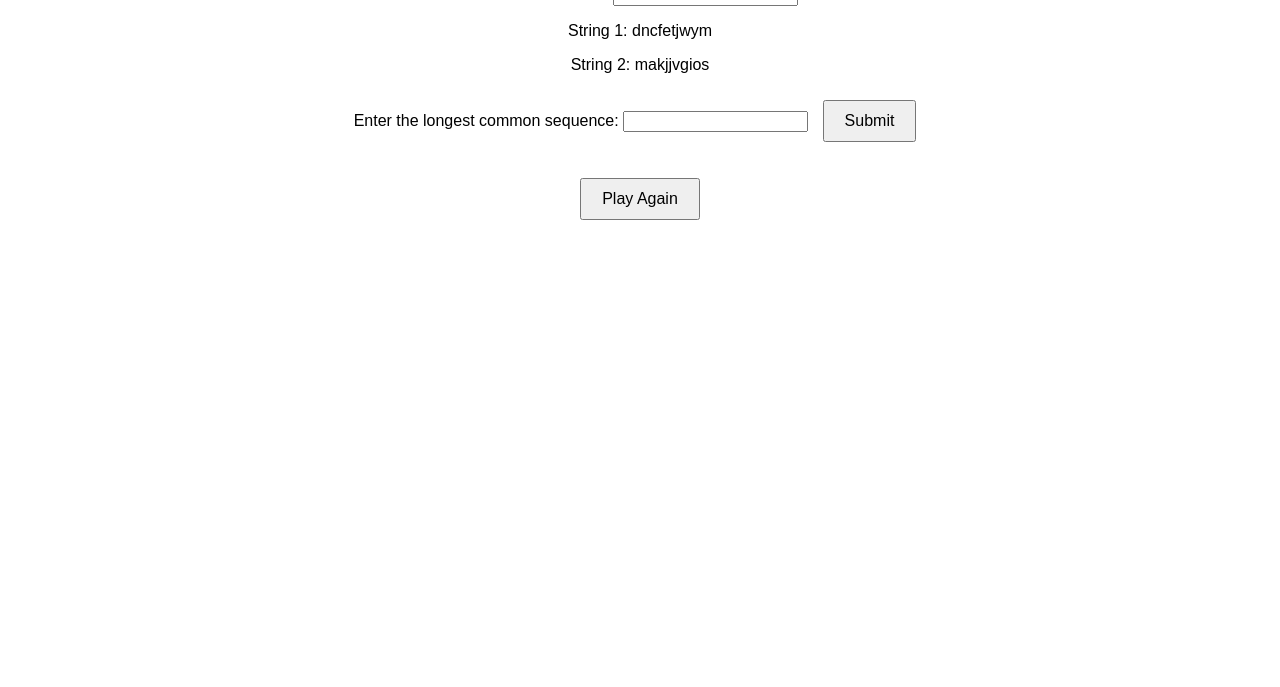
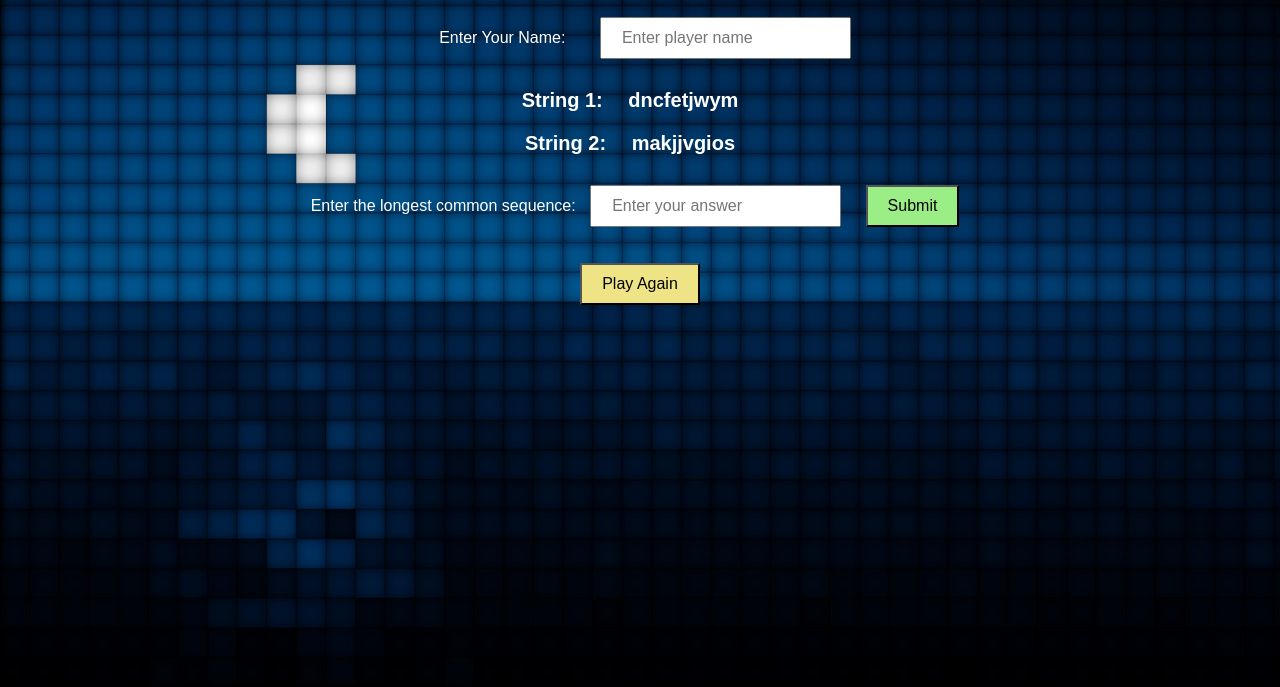
Before and after one commit to Hackerstreet-SL/DSA-Games, a website: page longest-common-sequence-game/public/index.html in a window 1280 px wide. Shown: the part 113-800 px from the top of the page. Drawn offline with Linux system fonts and the light colour scheme; files that its build step writes are made by us from their sources.

Commit message:
update files and add styles

```diff
--- a/longest-common-sequence-game/public/index.html
+++ b/longest-common-sequence-game/public/index.html
@@ -1,37 +1,35 @@
 <!DOCTYPE html>
 <html lang="en">
+
 <head>
   <meta charset="UTF-8">
   <meta name="viewport" content="width=device-width, initial-scale=1.0">
   <link rel="stylesheet" href="styles.css">
-  <title>Longest Common Sequence Game</title>
+  <title>LCS Game</title>
 </head>
+
 <body>
-  <header align="center">
-    <h1>Welcome to the Longest Common Sequence Game!</h1>
-  </header>
+  <h1>Welcome to the Longest Common Sequence Game!</h1>
+  <main>
+    <div id="game-container">
+      <label id="user" for="user-input">Enter Your Name:</label>
+      <input type="text" id="user-name" placeholder="Enter player name">
+      <p id="label1">String 1: <span id="string1"></span></p>
+      <p id="label2">String 2: <span id="string2"></span></p>
 
-  <main>
-    <div id="game-container" align="center">
-      <label for="user-input">Enter Your Name:</label>
-      <input type="text" id="user-name">
-      <p>String 1: <span id="string1"></span></p>
-      <p>String 2: <span id="string2"></span></p>
-
-      <label for="user-input">Enter the longest common sequence:</label>
-      <input type="text" id="user-input">
+      <label id="label3" for="user-input">Enter the longest common sequence:</label>
+      <input type="text" id="user-input" placeholder="Enter your answer">
       <button id="submit-button">Submit</button>
     </div>
 
-    <div id="result" align="center"></div>
-    <div align="center">
-    <p>  </p>
-    <button id="play-again-button">Play Again</button>
+    <div id="result"></div>
+    <div>
+      <p> </p>
+      <button id="play-again-button">Play Again</button>
     </div>
   </main>
 
-  <footer align="center">
-    <script src="script.js"></script>
-  </footer>
+  <script src="script.js"></script>
 </body>
+
 </html>
--- /dev/null
+++ b/longest-common-sequence-game/public/styles.css
@@ -0,0 +1,84 @@
+body {
+    font-family: Arial, sans-serif;
+    text-align: center;
+    margin: 20px;
+    padding: 20px;
+    background-image: url(assets/background-4.jpg);
+    background-repeat: no-repeat;
+    background-attachment: fixed;
+    background-size: cover;
+}
+
+h1{
+    color: white;
+    font-weight: bold;
+}
+
+#game-container{
+    justify-items: center;
+}
+
+#user{
+    color: white;
+    margin-top: 100px;
+    padding: 20px;
+}
+
+#user-name{
+    margin: 10px;
+    padding: 10px 20px;
+    font-size: 16px;
+}
+
+#label1{
+    color: white;
+    font-weight: bold;
+    font-size: 20px;
+}
+
+#string1{
+    color: white;
+    font-weight: bold;
+    padding: 20px;
+}
+
+#label2{
+    color: white;
+    font-weight: bold;
+    font-size: 20px;
+}
+
+#string2{
+    color: white;
+    font-weight: bold;
+    padding: 20px;
+}
+
+#label3{
+    color: white;
+}
+
+#user-input{
+    margin: 10px;
+    padding: 10px 20px;
+    font-size: 16px;
+}
+
+#submit-button{
+    margin: 10px;
+    padding: 10px 20px;
+    font-size: 16px;
+    background-color: rgb(155, 238, 134);
+}
+
+#result{
+    font-weight: bold;
+    color: white;
+}
+
+#play-again-button{
+    margin: 10px;
+    padding: 10px 20px;
+    font-size: 16px;
+    background-color: rgb(238, 228, 134);
+}
```
Also changed, not shown: longest-common-sequence-game/package.json (added, +12 -0 lines), longest-common-sequence-game/public/assets/background-4.jpg (added), 1 other file.
